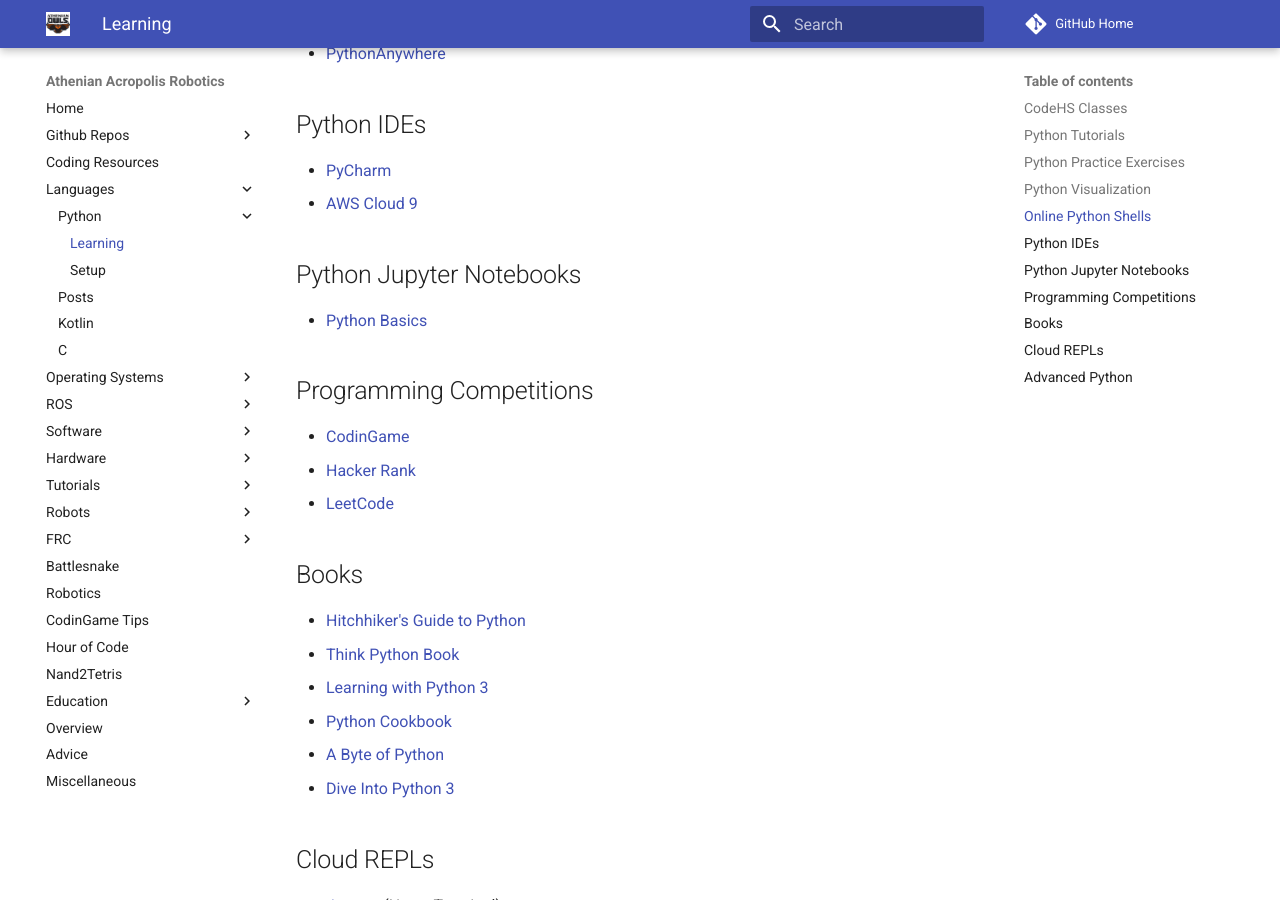
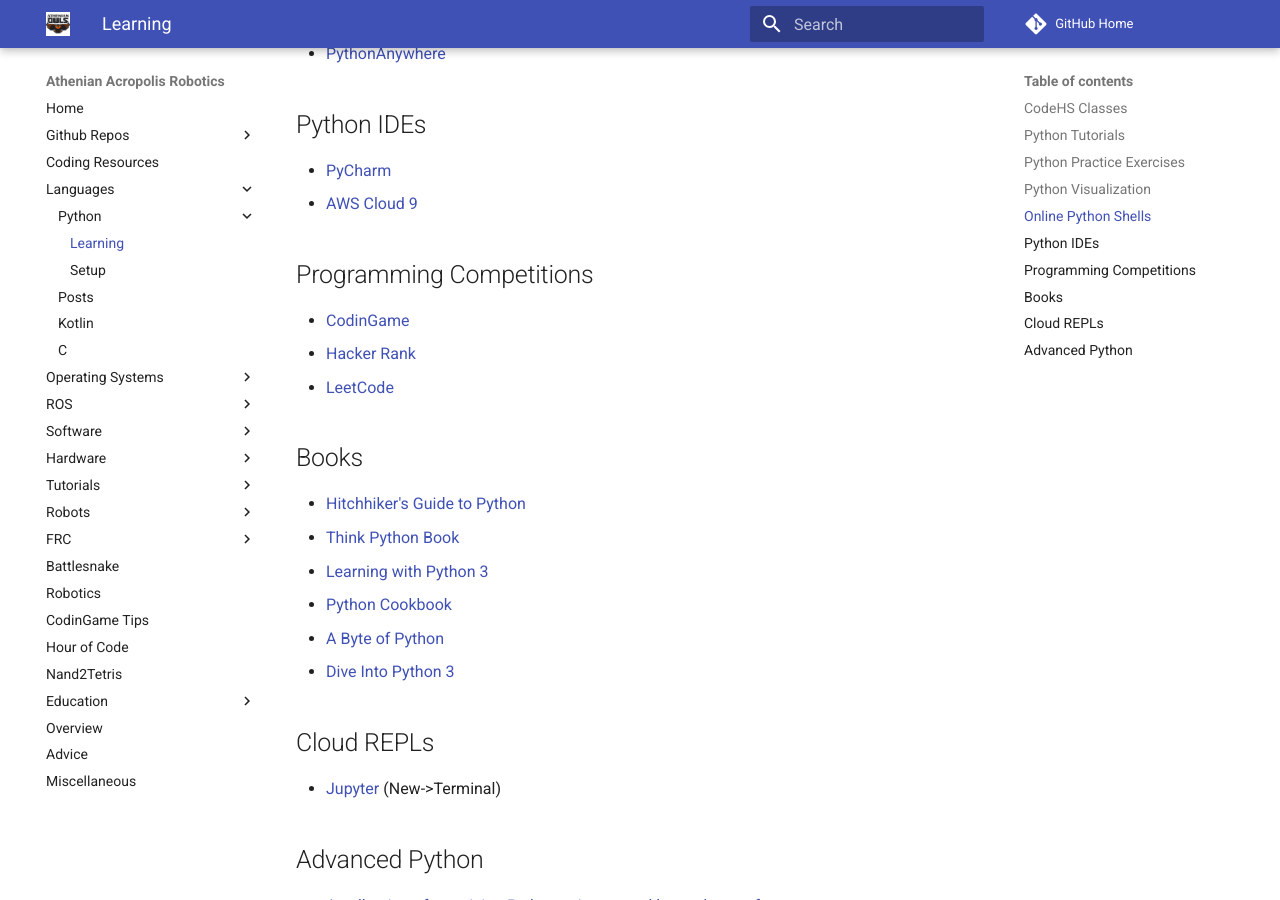
Before and after one commit to athenian-robotics/athenian-robotics-mkdocs, an MkDocs documentation site: the page built from docs/learning-python.md, in a window 1280 px wide and 900 px high, scrolled down 992 px. Built offline with MkDocs 1.6.1 and Material for MkDocs 9.7.7, drawn with Linux system fonts in a browser that asks for light colours; comment, search, counter and statistics services are not loaded.

Commit message:
Remove Python Jupyter Notebooks section from learning-python.md

```diff
--- a/docs/learning-python.md
+++ b/docs/learning-python.md
@@ -29,9 +29,6 @@
 * [PyCharm](https://www.jetbrains.com/pycharm/download/)
 * [AWS Cloud 9](https://aws.amazon.com/cloud9/)
 
-## Python Jupyter Notebooks
-* [Python Basics](https://colab.research.google.com/github/GokuMohandas/practicalAI/blob/master/notebooks/01_Python.ipynb)
-
 ## Programming Competitions
 * [CodinGame](https://www.codingame.com)
 * [Hacker Rank](https://www.hackerrank.com)
```
